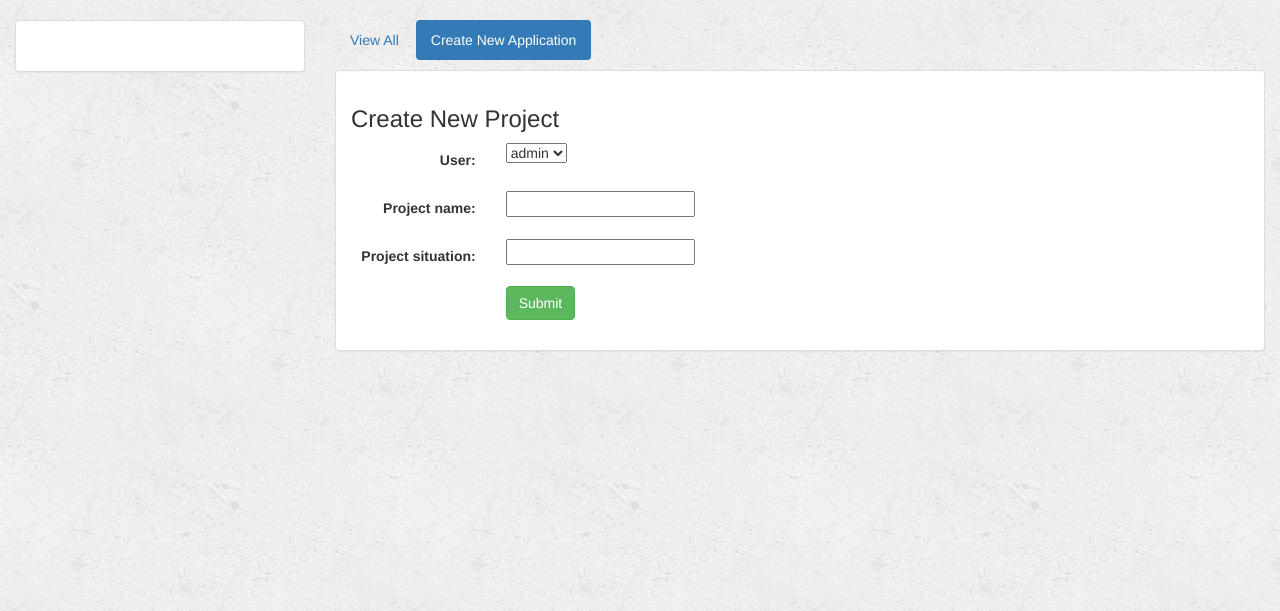
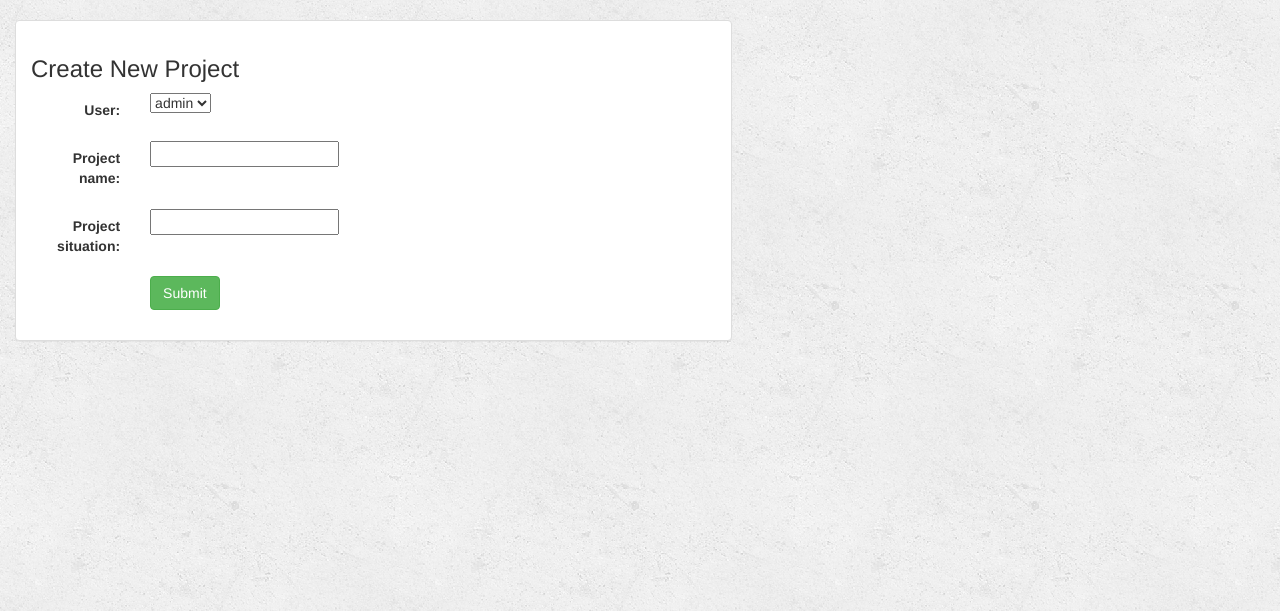
Before and after one commit to Ylmz42/Django_Application, a Django app: page /create_project/ in a window 1280 px wide. Shown: the part 52-663 px from the top of the page. Run offline with Django 3.2, Linux system fonts and the light colour scheme; data comes from the database, SQL or seed files in the repository; both versions use the stored data as it was after the commit; some libraries are stand-ins or nearby versions.

Commit message:
Minor fixes

```diff
--- a/project/forms.py
+++ b/project/forms.py
@@ -2,14 +2,14 @@ from django import forms
 from django.contrib.auth.models import User
 from .models import Project, Application
 
-class UserForm(forms.ModelForm):
+class UserForm(forms.ModelForm):#Register form
     password = forms.CharField(widget=forms.PasswordInput)
 
     class Meta:
         model = User
         fields = ['username','first_name','last_name', 'email', 'password']
 
-class ProjectForm(forms.ModelForm):
+class ProjectForm(forms.ModelForm):#Create project form
 
     class Meta:
         model = Project
@@ -19,7 +19,7 @@ class ProjectForm(forms.ModelForm):
             'project_situation',
         ]
 
-class ApplicationForm(forms.ModelForm):
+class ApplicationForm(forms.ModelForm):#Create application form
 
     class Meta:
         model = Application
--- a/project/templates/project/create_project.html
+++ b/project/templates/project/create_project.html
@@ -1,5 +1,5 @@
 {% extends 'project/base.html' %}
-{% block title %}Create New Application{% endblock %}
+{% block title %}Create New Project{% endblock %}
 {% block projects_active %}active{% endblock %}
 
 {% block body %}
@@ -8,34 +8,17 @@
 
   <div class="row">
 
-    <!-- Left Album Info -->
-    <div class="col-sm-4 col-md-3">
-      <div class="panel panel-default">
-        <div class="panel-body">
-          <h1>{{ project.project_name }}</h1>
-          <h2>{{ project.project_situation }}</h2>
-        </div>
-      </div>
-    </div>
-
-    <!-- Right Song Info -->
-    <div class="col-sm-8 col-md-9">
-
-      <ul class="nav nav-pills" style="margin-bottom: 10px;">
-        <li role="presentation"><a href="{% url 'project:detail' project.id %}">View All</a></li>
-        <li role="presentation" class="active"><a href="{% url 'project:create_application' project.id %}">Create New Application</a></li>
-      </ul>
-
+    <div class="col-sm-12 col-md-7">
       <div class="panel panel-default">
         <div class="panel-body">
           <h3>Create New Project</h3>
           {% if error_message %}
-          <p><strong>{{ error_message }}</strong></p>
+          <p><strong> {{error_message}}</strong></p>
           {% endif %}
           <form class="form-horizontal" role="form" action="" method="post" enctype="multipart/form-data">
             {% csrf_token %}
-            <input type="hidden" name="album" value="{{ album }}">
             {% include 'project/form_template.html' %}
+
             <div class="form-group">
               <div class="col-sm-offset-2 col-sm-10">
                 <button type="submit" class="btn btn-success">Submit</button>
@@ -44,11 +27,6 @@
           </form>
         </div>
       </div>
-
     </div>
 
-  </div>
-
-</div>
-
 {% endblock %}
--- a/project/templates/project/index.html
+++ b/project/templates/project/index.html
@@ -33,7 +33,6 @@
       <div class="panel-heading"><h3><a data-toggle="collapse" href="#{{a}}">{{a}}</a></h3></div>
       <div id="{{a}}" class="panel-collapse collapse">
         <div class="panel-body">
-        {% if user.id == project.user_id %}
           <table>
             <tr>
               <th width="15%">Project Name</th>
@@ -44,7 +43,7 @@
               <th width="10%">Finish</th>
             </tr>
             {% for b in apps %}
-          {% if b.project.project_name == a %}
+              {% if b.project.project_name == a and user.username == b.project.user.username %}
                 <tr>
                   <td><a href="/{{b.project.pk}}">{{a}}</a></td>
                   <td>{{b.project.project_situation}}</td>
@@ -56,9 +55,6 @@
               {% endif %}
             {% endfor %}
           </table>
-        {% else %}
-        {% endif %}
-        <h3> You don't have any project!</h3>
         </div>
       </div>
     </div>
--- a/project/templates/project/project_detail.html
+++ b/project/templates/project/project_detail.html
@@ -43,7 +43,7 @@
           <p>{{project.project_name}}</p>
         </div>
         <div style = "margin: 30px 0px 10px 30px">
-          <a href="#" class="btn btn-success btn-lg" style="border:none">
+          <a href="http://127.0.0.1:8000/create_application/" class="btn btn-success btn-lg" style="border:none">
             <span class="glyphicon glyphicon-plus-sign"></span> Create New Application
           </a>
         </div>
--- a/project/views.py
+++ b/project/views.py
@@ -7,7 +7,7 @@ from .models import Application
 
 # Create your views here.
 
-def index(request):
+def index(request):#Returns all applications and project names.
     apps = Application.objects.all()
     my_dict = []
     control=0
@@ -18,7 +18,7 @@ def index(request):
                 control=1
                 break
         if control == 0:
-            my_dict.append(add)
+            my_dict.append(add)#Add project names in the list my_dict
         control=0
     return render(request, 'project/index.html',{'apps':apps, 'my_dict':my_dict})
 
@@ -69,12 +69,12 @@ def logout_user(request):
 
 def detail(request, project_id):
     # try/Except statement
-    project = get_object_or_404(Project.objects.all(), pk=project_id)
+    project = get_object_or_404(Project.objects.all(), pk=project_id)#Returns project object if it is exist. If ıt's not returns 404 page.
     return render(request, 'project/project_detail.html',  {'project': project})
 
 def create_project(request):
     form = ProjectForm(request.POST or None)
-    if form.is_valid():
+    if form.is_valid():#Is the form filled completly.
         form.save()
 
     context={
@@ -87,7 +87,7 @@ def delete_project(request):
 
 def create_application(request):
     form = ApplicationForm(request.POST or None)
-    if form.is_valid():
+    if form.is_valid():#Is the form filled completly.
         form.save()
 
     context={
```
Also changed, not shown: db.sqlite3. Lines whose indentation alone changed are shown as unchanged.
